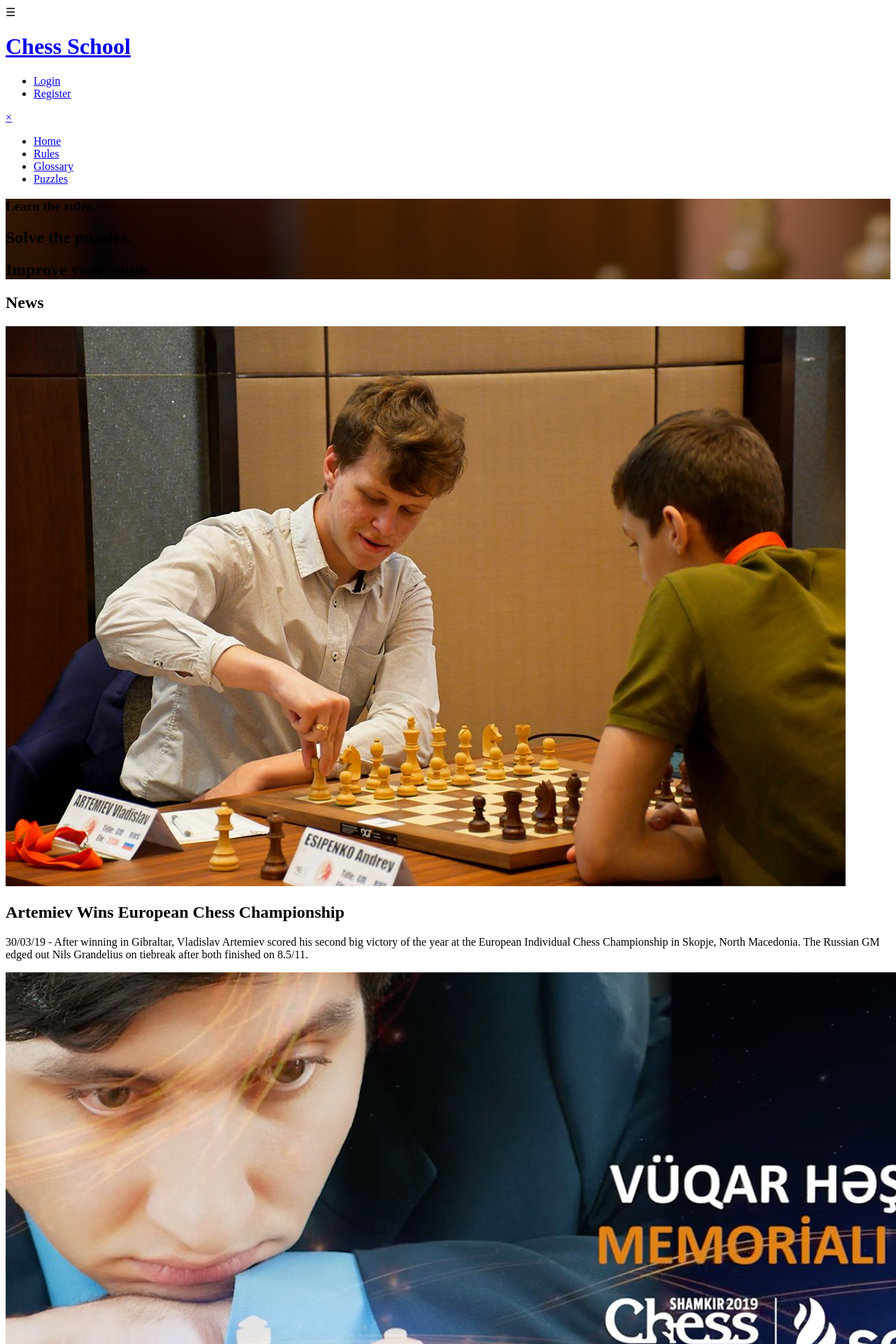
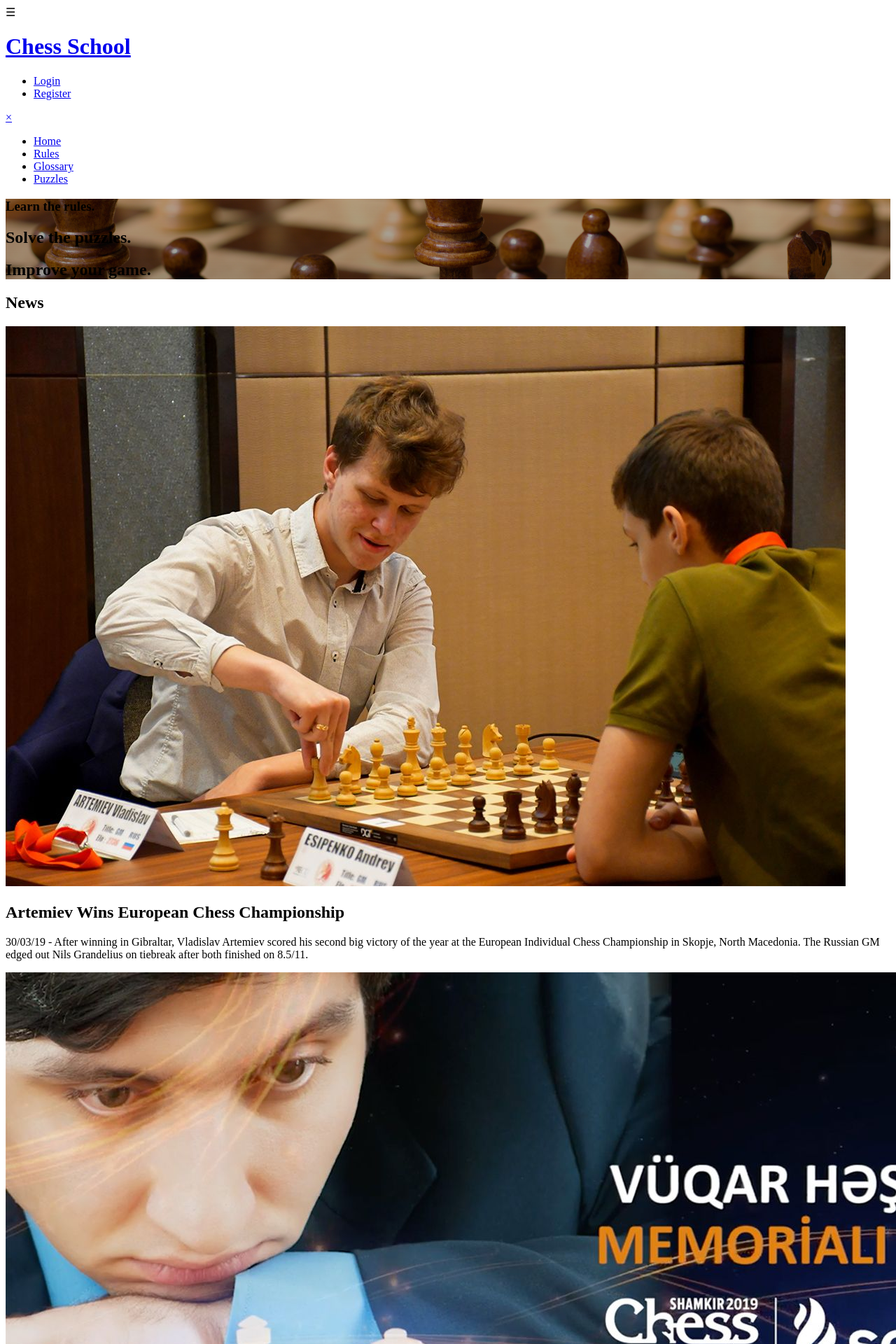
Before and after one commit to PavelDenchev/SoftUni-Project-Chess, a Jekyll site: the page built from index.html, in a window 1280 px wide. Shown: the top 1920 px of the page at 70% size. Built offline with Jekyll 4.4.1, drawn with Linux system fonts in a browser that asks for light colours; nearby versions of some CDN libraries.

Commit message:
Fixed bug with main title background image

```diff
--- a/_assets/scss/_main-page.scss
+++ b/_assets/scss/_main-page.scss
@@ -1,7 +1,4 @@
 .main-titles {
-    background-size: cover;
-    background-position: center;
-    background-repeat: no-repeat;
     color: $white;
     padding: 15rem 0;
     text-align: center;
--- a/docs/css/site.css
+++ b/docs/css/site.css
@@ -1710,9 +1710,6 @@ nav li {
       padding: 0; } }
 
 .main-titles {
-  background-size: cover;
-  background-position: center;
-  background-repeat: no-repeat;
   color: white;
   padding: 15rem 0;
   text-align: center;
--- a/docs/feed.xml
+++ b/docs/feed.xml
@@ -1,4 +1,4 @@
-<?xml version="1.0" encoding="utf-8"?><feed xmlns="http://www.w3.org/2005/Atom" ><generator uri="https://jekyllrb.com/" version="3.8.5">Jekyll</generator><link href="/SoftUni-Project-Chess/feed.xml" rel="self" type="application/atom+xml" /><link href="/SoftUni-Project-Chess/" rel="alternate" type="text/html" /><updated>2019-04-18T20:36:46+03:00</updated><id>/SoftUni-Project-Chess/feed.xml</id><title type="html">ChessBlog</title><subtitle>This site is for an exam for SoftUni.</subtitle><entry><title type="html">Welcome to Jekyll!</title><link href="/SoftUni-Project-Chess/2019/03/25/welcome-to-jekyll.html" rel="alternate" type="text/html" title="Welcome to Jekyll!" /><published>2019-03-25T13:09:03+02:00</published><updated>2019-03-25T13:09:03+02:00</updated><id>/SoftUni-Project-Chess/2019/03/25/welcome-to-jekyll</id><content type="html" xml:base="/SoftUni-Project-Chess/2019/03/25/welcome-to-jekyll.html">&lt;p&gt;You’ll find this post in your &lt;code class=&quot;highlighter-rouge&quot;&gt;_posts&lt;/code&gt; directory. Go ahead and edit it and re-build the site to see your changes. You can rebuild the site in many different ways, but the most common way is to run &lt;code class=&quot;highlighter-rouge&quot;&gt;jekyll serve&lt;/code&gt;, which launches a web server and auto-regenerates your site when a file is updated.&lt;/p&gt;
+<?xml version="1.0" encoding="utf-8"?><feed xmlns="http://www.w3.org/2005/Atom" ><generator uri="https://jekyllrb.com/" version="3.8.5">Jekyll</generator><link href="/SoftUni-Project-Chess/feed.xml" rel="self" type="application/atom+xml" /><link href="/SoftUni-Project-Chess/" rel="alternate" type="text/html" /><updated>2019-04-21T10:44:22+03:00</updated><id>/SoftUni-Project-Chess/feed.xml</id><title type="html">ChessBlog</title><subtitle>This site is for an exam for SoftUni.</subtitle><entry><title type="html">Welcome to Jekyll!</title><link href="/SoftUni-Project-Chess/2019/03/25/welcome-to-jekyll.html" rel="alternate" type="text/html" title="Welcome to Jekyll!" /><published>2019-03-25T13:09:03+02:00</published><updated>2019-03-25T13:09:03+02:00</updated><id>/SoftUni-Project-Chess/2019/03/25/welcome-to-jekyll</id><content type="html" xml:base="/SoftUni-Project-Chess/2019/03/25/welcome-to-jekyll.html">&lt;p&gt;You’ll find this post in your &lt;code class=&quot;highlighter-rouge&quot;&gt;_posts&lt;/code&gt; directory. Go ahead and edit it and re-build the site to see your changes. You can rebuild the site in many different ways, but the most common way is to run &lt;code class=&quot;highlighter-rouge&quot;&gt;jekyll serve&lt;/code&gt;, which launches a web server and auto-regenerates your site when a file is updated.&lt;/p&gt;
 
 &lt;p&gt;To add new posts, simply add a file in the &lt;code class=&quot;highlighter-rouge&quot;&gt;_posts&lt;/code&gt; directory that follows the convention &lt;code class=&quot;highlighter-rouge&quot;&gt;YYYY-MM-DD-name-of-post.ext&lt;/code&gt; and includes the necessary front matter. Take a look at the source for this post to get an idea about how it works.&lt;/p&gt;
 
--- a/docs/index.html
+++ b/docs/index.html
@@ -46,7 +46,7 @@
 
   <main>
     <section>
-    <div class="main-titles" style="background: linear-gradient(rgba(0, 0, 0, 0.3), rgba(0, 0, 0, 0.4)), url(./images/bg-img.jpg) no-repeat">
+    <div class="main-titles" style="background: linear-gradient(rgba(0, 0, 0, 0.3), rgba(0, 0, 0, 0.4)), url(./images/bg-img.jpg) center no-repeat; background-size: cover;">
         <h3>Learn the rules.</h3>
         <h2>Solve the puzzles.</h2>
         <h1>Improve your game.</h1>
--- a/index.html
+++ b/index.html
@@ -3,7 +3,7 @@ layout: page
 title: Chess
 ---
 <section>
-    <div class="main-titles" style="background: linear-gradient(rgba(0, 0, 0, 0.3), rgba(0, 0, 0, 0.4)), url(./images/bg-img.jpg) no-repeat">
+    <div class="main-titles" style="background: linear-gradient(rgba(0, 0, 0, 0.3), rgba(0, 0, 0, 0.4)), url(./images/bg-img.jpg) center no-repeat; background-size: cover;">
         <h3>Learn the rules.</h3>
         <h2>Solve the puzzles.</h2>
         <h1>Improve your game.</h1>
```
